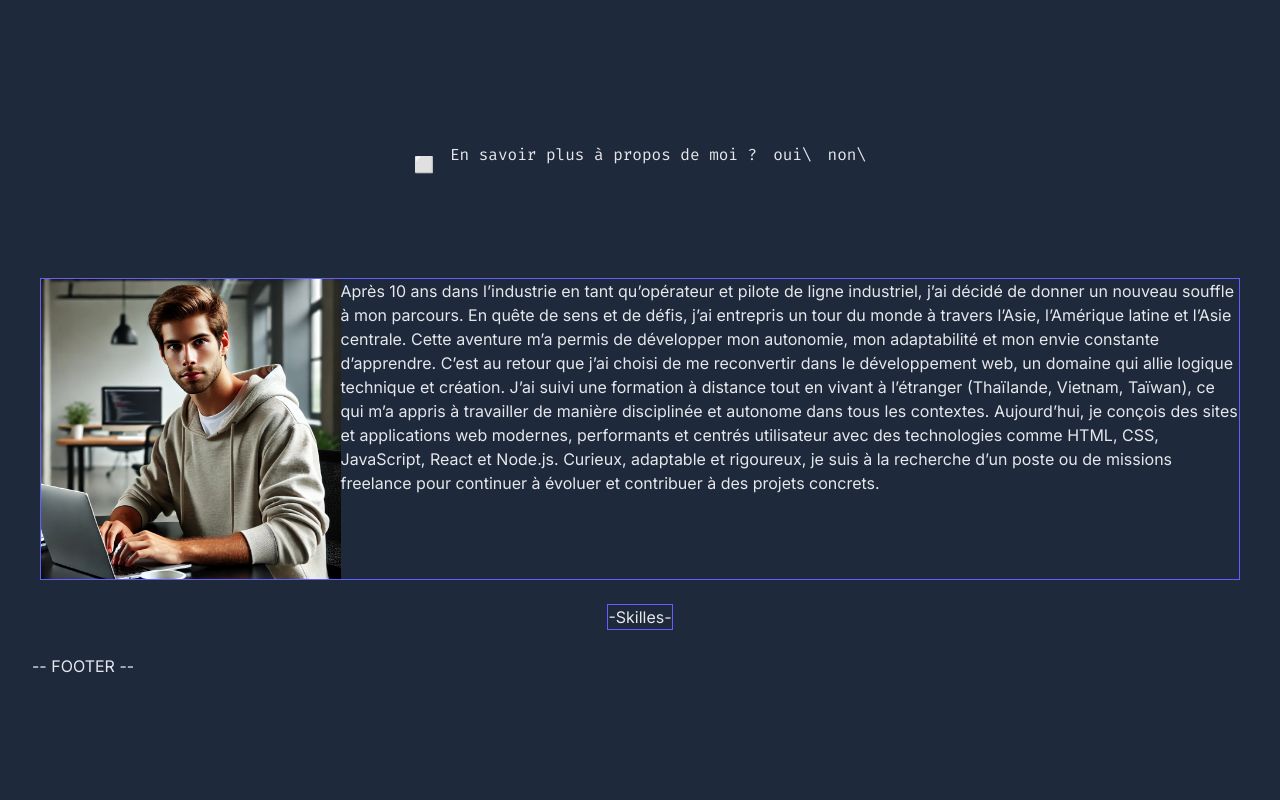
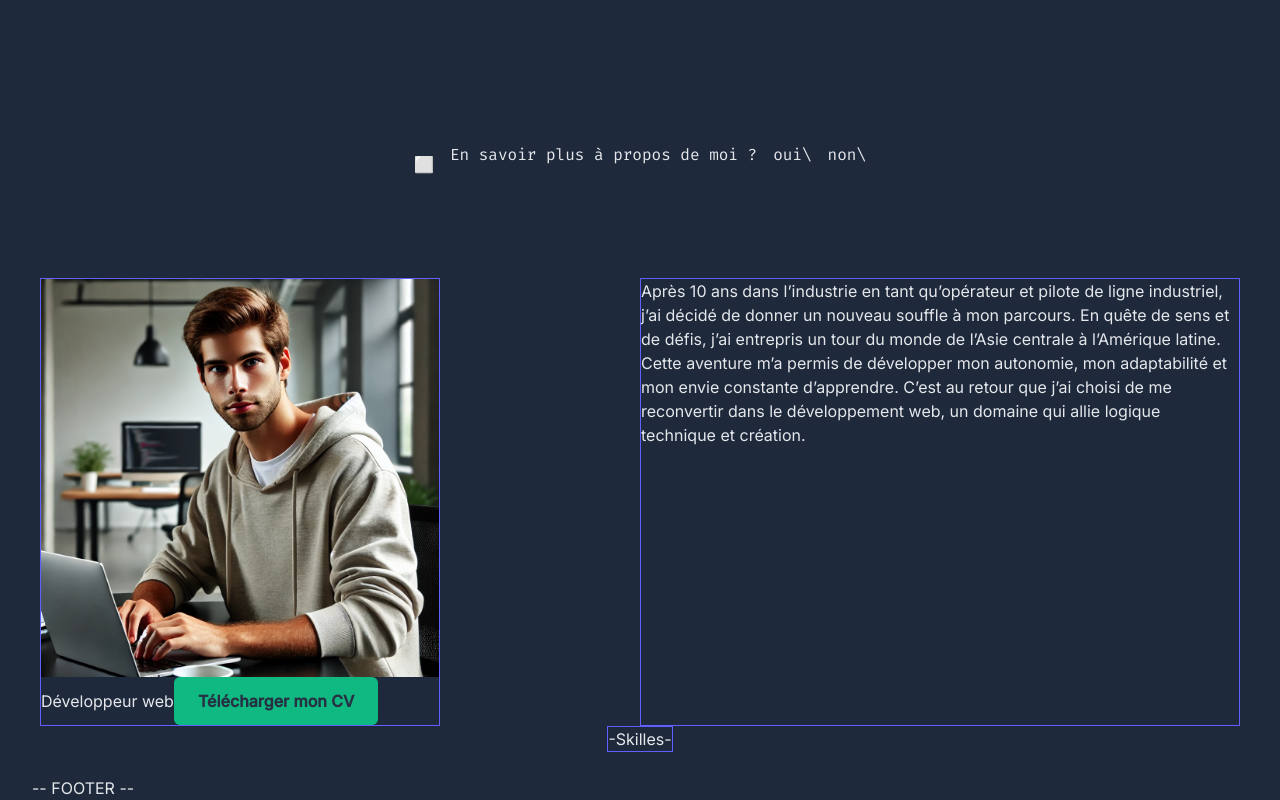
Before and after one commit to aurelienrnd/portfolio, a React (Vite) app: page / in a window 1280 px wide. Shown: the part 522-1322 px from the top of the page. Before the commit the page ends 1200 px from the top, so only its background shows below. Built offline with nearby package versions, Linux system fonts and the light colour scheme.

Commit message:
feature : sizing section

```diff
--- a/src/compoments/pages/homePage/sections/About.tsx
+++ b/src/compoments/pages/homePage/sections/About.tsx
@@ -1,31 +1,49 @@
 import photoProfile from '../../../../assets/photo-test.webp';
 
-function About() {
+function About(): React.JSX.Element {
+  const TextUn = (): React.JSX.Element => (
+    <p className="w-1/2 border-1 border-indigo-500">
+      Après 10 ans dans l’industrie en tant qu’opérateur et pilote de ligne
+      industriel, j’ai décidé de donner un nouveau souffle à mon parcours. En
+      quête de sens et de défis, j’ai entrepris un tour du monde de l’Asie
+      centrale à l’Amérique latine. Cette aventure m’a permis de développer mon
+      autonomie, mon adaptabilité et mon envie constante d’apprendre. C’est au
+      retour que j’ai choisi de me reconvertir dans le développement web, un
+      domaine qui allie logique technique et création.
+    </p>
+  );
+
+  const TextDeux = (): React.JSX.Element => (
+    <p className="border-1 border-indigo-500">
+      J’ai alors suivi une formation à distance tout en vivant à l’étranger, ce
+      qui m’a appris à travailler de manière disciplinée et autonome dans tous
+      les contextes. Aujourd’hui, je conçois des sites et applications web
+      modernes, performants et centrés utilisateur avec des technologies comme
+      HTML, CSS, JavaScript, React et Node.js. Curieux, adaptable et rigoureux,
+      je suis à la recherche d’un poste ou de missions freelance pour continuer
+      à évoluer et contribuer à des projets concrets.
+    </p>
+  );
+
   return (
-    <section id="about" className="flex mb-6 border-1 border-indigo-500">
-      <img
-        src={photoProfile}
-        alt="Photo de aurélien Arnaud"
-        className="w-1/4 h-full"
-      ></img>
-      <p>
-        Après 10 ans dans l’industrie en tant qu’opérateur et pilote de ligne
-        industriel, j’ai décidé de donner un nouveau souffle à mon parcours. En
-        quête de sens et de défis, j’ai entrepris un tour du monde à travers
-        l’Asie, l’Amérique latine et l’Asie centrale. Cette aventure m’a permis
-        de développer mon autonomie, mon adaptabilité et mon envie constante
-        d’apprendre. C’est au retour que j’ai choisi de me reconvertir dans le
-        développement web, un domaine qui allie logique technique et création.
-        J’ai suivi une formation à distance tout en vivant à l’étranger
-        (Thaïlande, Vietnam, Taïwan), ce qui m’a appris à travailler de manière
-        disciplinée et autonome dans tous les contextes. Aujourd’hui, je conçois
-        des sites et applications web modernes, performants et centrés
-        utilisateur avec des technologies comme HTML, CSS, JavaScript, React et
-        Node.js. Curieux, adaptable et rigoureux, je suis à la recherche d’un
-        poste ou de missions freelance pour continuer à évoluer et contribuer à
-        des projets concrets.
-      </p>
+    <section id="about" className="">
+      <div className="flex justify-between">
+        <ProfilCard />
+        <TextUn />
+      </div>
     </section>
   );
 }
 export default About;
+
+function ProfilCard(): React.JSX.Element {
+  return (
+    <article className="w-1/3 border-1 border-indigo-500">
+      <img src={photoProfile} alt="Photo de aurélien Arnaud" className=""></img>
+      <div className="">
+        <span>Développeur web</span>
+        <button className="btn">Télécharger mon CV</button>
+      </div>
+    </article>
+  );
+}
```
